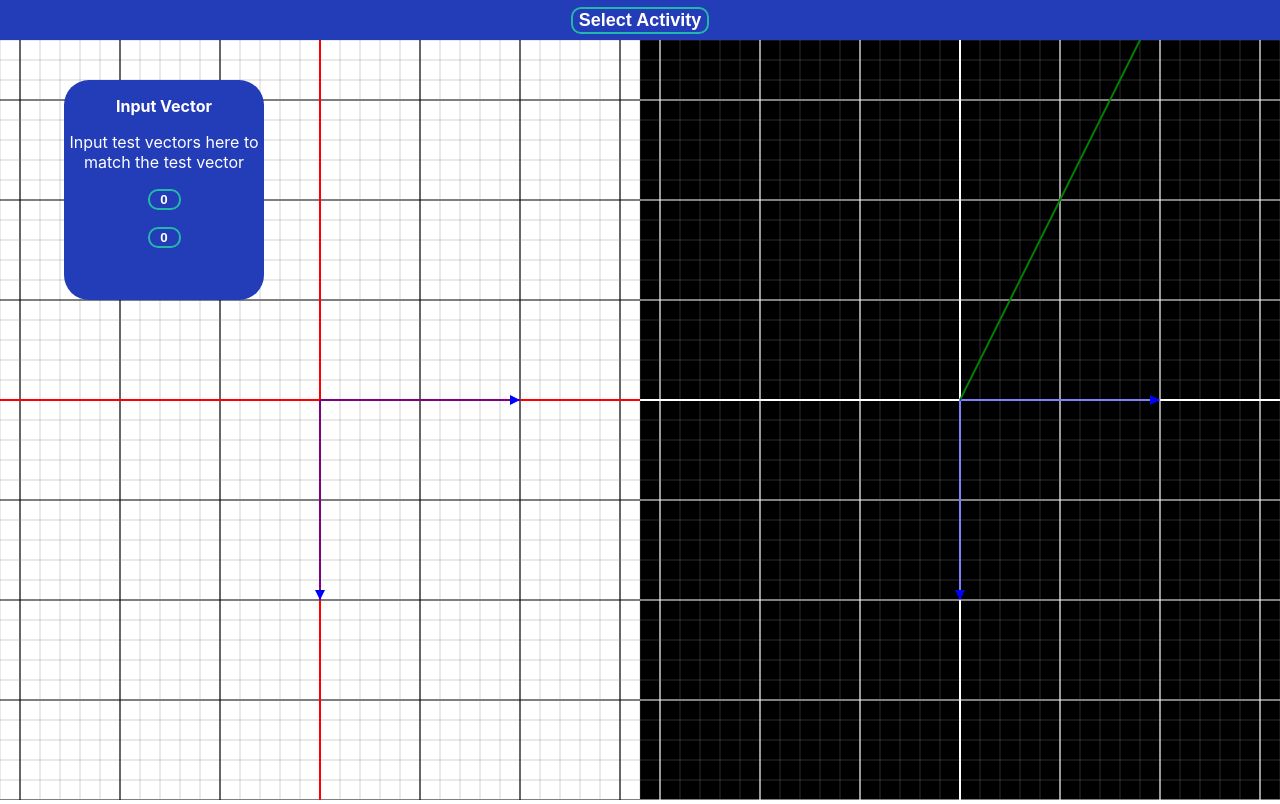
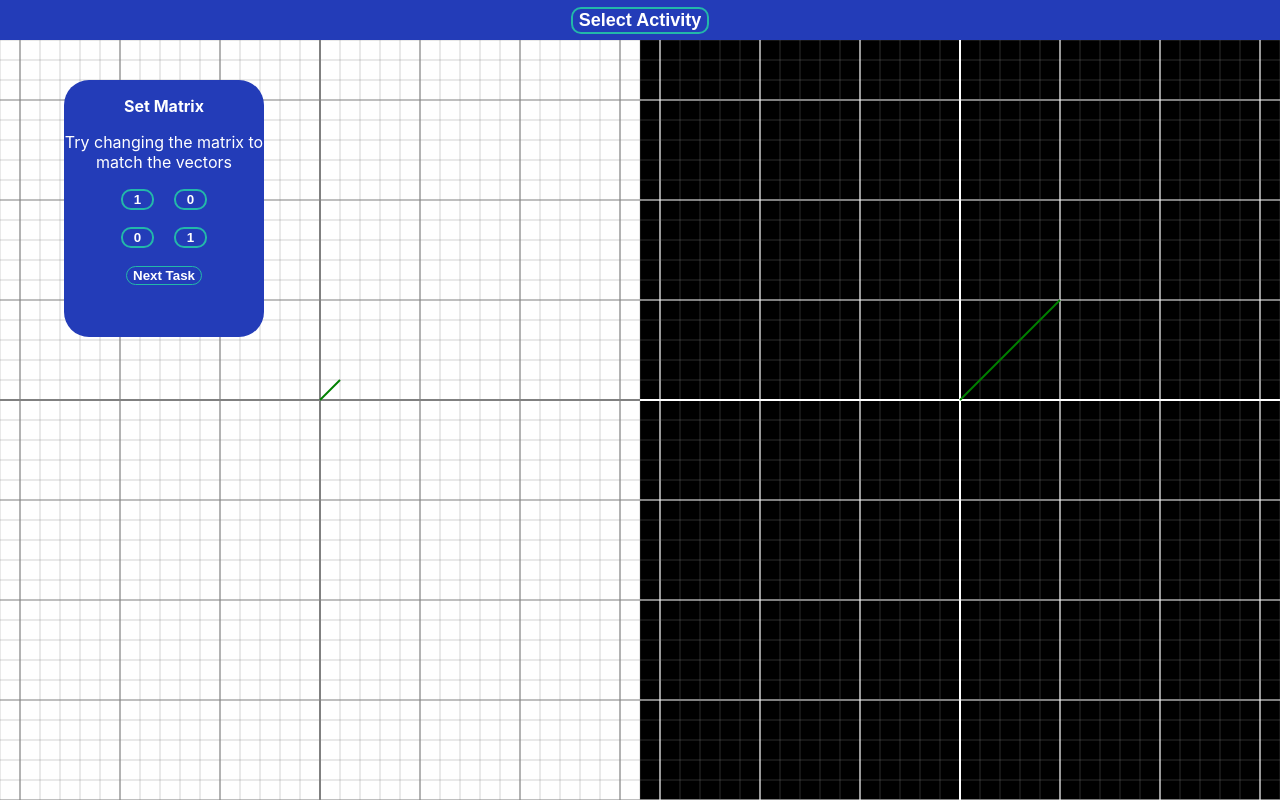
Before and after one commit to SimpsonThomas/maths-web, a React (Create React App) app: page / in a window 1280 px wide. Built offline with nearby package versions, Linux system fonts and the light colour scheme.

Commit message:
Creating tasks

```diff
--- a/src/App.js
+++ b/src/App.js
@@ -6,7 +6,7 @@ import Tasks from './Components/Tasks';
 
 const App = props => {
   const [matrix, setMatrix] = useState( {'new':{1:1,2:0,3:0,4:1}, 'old':{1:1,2:0,3:0,4:1}, 'change':'done'} )
-  const [vector, setVector] = useState( {'x':0, 'y':0} )
+  const [vector, setVector] = useState( {'x':0, 'y':0, old:{'x':0,'y':0}, 'change': 'done'} )
   const [scaleAngle, setScaleAngle] = useState( { 'angle':{'x':0, 'y':0}, 'scale' : {'x':1, 'y':1} } )
   const [showEigen, setShowEigen] = useState(true)
 
--- a/src/Components/Tasks.js
+++ b/src/Components/Tasks.js
@@ -1,23 +1,63 @@
-import React, { useEffect, useRef, useState } from "react";
+import React, { useEffect, useReducer, useRef, useState } from "react";
 import './canvas.css'
 import './tasks.css'
 import SettingsBox, {calculateAngleMatrix, calculateVectors, drawLine, drawLineArrow, initaliseCanvas} from "./canvasComponents";
 
 const Tasks = props => {
-    const inherit = props.props
+    const inherit = props.props.state
+    //const [matrix, setMatrix] = state.matrix
+    //const [vector, setVector] = state.vector
+    const [scaleAngle, setScaleAngle] = inherit.scaleAngle
+    const [showEigen, setShowEigen] = inherit.eigen
+    // creating local state values
+    //const [saveMatrix, setSaveMatrix] = useState()
+    const [currentTask, setCurrentTask] = useState(1)
+    //const [matrix, setMatrix] = useState( {'new':{1:1,2:0,3:0,4:1}, 'old':{1:1,2:0,3:0,4:1}, 'change':'done'} )
+    //const [vector, setVector] = useState( {'new':{'x':5, 'y':5}, old:{'x':0,'y':0}, 'change': 'done'} )
 
-
-    // inheriting state values from App
-    let state = inherit.state
-    const [matrix, setMatrix] = state.matrix
-    const [vector, setVector] = state.vector
-    const [scaleAngle, setScaleAngle] = state.scaleAngle
-    const [showEigen, setShowEigen] = state.eigen
+    // tasks
+    const tasks = {
+        1 : {type:'mat', startMat: [1,0,0,1], endMat: [1,0,0,1], startVec: {'x':1,'y':1}, endVec: {'x':5,'y':5},},
+        2 : {type:'vec', startMat: [1,0,0,1], endMat: [1,0,0,1], startVec: {'x':5,'y':1}, endVec: {'x':5,'y':5},},
+        3 : {type:'mat', startMat: [1,0,0,1], endMat: [1,0,0,1], startVec: {'x':5,'y':1}, endVec: {'x':5,'y':5},},
+        4 : {type:'vec', startMat: [1,0,0,1], endMat: [1,0,0,1], startVec: {'x':1,'y':5}, endVec: {'x':5,'y':5},},
+    }
 
 
 
-    // creating local state values
-    const [saveMatrix, setSaveMatrix] = useState()
+    let initialState = {
+        matrixStart: {'new':tasks[1].startMat,'old':tasks[1].startMat, 'change':'done'},
+        matrixEnd: {'new':tasks[1].endMat,'old':tasks[1].endMat, 'change':'done'},
+        vecStart:{...tasks[1].startVec, old:tasks[1].startVec, change:'done'},
+        vecEnd:{...tasks[1].endVec, old:tasks[1].endVec, change:'done'},
+       // matrix: {'new':{1:1,2:0,3:0,4:1}, 'old':{1:1,2:0,3:0,4:1}, 'change':'done'},
+       // vector: {'x':5, 'y':5, old:{'x':0,'y':0}, 'change': 'done'},
+        currentTask:1,
+    }
+
+    const reducer = (state, action) => {
+        switch (action.type) {
+            case 'matrix':
+                return {...state, matrixStart: {...action.data}}
+            case 'vector':
+                return {...state, vectorStart: {...action.data}}
+            case 'task':
+                let nextTaskNo = state.currentTask+1
+                let nextTask = tasks[nextTaskNo]
+                if ((Object.keys(tasks).includes(nextTaskNo))) console.log('here')
+                else {
+                    switch (nextTask.type) {
+                        case 'mat':
+                            return {...state, currentTask:nextTaskNo, matrix:{'new':nextTask.startMat, 'old':nextTask.startMat, 'change':'done'}}
+                        case 'vec':
+                            return {...state,currentTask:nextTaskNo, vector:{...nextTask.startVec, 'old':nextTask.startVec, 'change':'done'}}
+                    }
+                }
+        }
+        return {...state}
+    }
+
+    const [state, updateState] = useReducer(reducer, initialState)
     //const [zoom, setZoom] = useState({zoom:1, time:Date.now()})
 
     const canvas1Ref = useRef(null)
@@ -54,12 +94,11 @@ const Tasks = props => {
         colourMajor=gridProps.majorAxColour,
         colourVector=gridProps.vectorColour,
         transform=[1,0,0,1],
-        disVector=vector) => { // creating the grid
+        disVector=state.vecStart) => { // creating the grid
         let gridSize = gridProps.size
         let width = ctx.canvas.width
         let height = ctx.canvas.height
         ctx.save()
-
         for (let i=-10*Math.max(height/2,width/2); i*gridSize<=0; i++) {
             let colour = i%5 ===0 ? colourMinor : 'grey'
             colour = i===0 ? colourMajor : colour
@@ -115,43 +154,8 @@ const Tasks = props => {
         let frameCount = 0
         let animationFrameId
 
-
-        /*const canvasOnWheel = (event, canvas=canvas1, context=context1)=>{
-            console.log(zoom.time)
-            event.preventDefault()
-            let now = Date.now()
-            console.log(now-zoom.time < 1000)
-            if (now-zoom.time < 1000) return
-            else {
-                console.log('Heres')
-                var scale = 1;
-                var originx = 0;
-                var originy = 0;
-                var mousex = event.clientX - canvas.offsetLeft;
-                var mousey = event.clientY - canvas.offsetTop;
-                var wheel = event.wheelDelta/120;//n or -n
-                setZoom({zoom:zoom.zoom + wheel/100, time:now})
-                /*context.translate(
-                    originx,
-                    originy
-                );
-                context.scale(zoom,zoom);
-                context.translate(
-                    -( mousex / scale + originx - mousex / ( scale * zoom ) ),
-                    -( mousey / scale + originy - mousey / ( scale * zoom ) )
-                );
-
-                originx = ( mousex / scale + originx - mousex / ( scale * zoom ) );
-                originy = ( mousey / scale + originy - mousey / ( scale * zoom ) );
-                scale *= zoom;
-            }
-        }
-
-        canvas1.addEventListener('wheel', canvasOnWheel)*/
-
-        const animate = (context=context2, canvas=canvas2, transformMat=[1,0,0,1]) => {
+        const animate = (context=context2, canvas=canvas2, matrix, vec) => {
             // animating the changes in the matrix
-
             // initialising the canvas
             initaliseCanvas(context, canvas, gridProps.backgroundColour)
 
@@ -161,52 +165,51 @@ const Tasks = props => {
             let [newVal, oldVal] = [parseInt(matrix.new[position]), parseInt(matrix.old[position])]
             let change = newVal-oldVal
 
-            let mat = [matrix.old[1],matrix.old[2],matrix.old[3],matrix.old[4]]
-            mat[position-1] = parseInt(mat[position-1])+(change/5)*frameCount
+            let mat = [matrix.old[0],matrix.old[1],matrix.old[2],matrix.old[3]]
+            mat[position] = parseInt(mat[position])+(change/5)*frameCount
 
-            grid(context, gridProps.minorAxColour, gridProps.majorAxColour, 'green',mat)
+            grid(context, gridProps.minorAxColour, gridProps.majorAxColour, 'green',mat, vec.new)
 
-            if (showEigen) eigenVector(context,mat)
+            //if (showEigen) eigenVector(context,mat)
             if (frameCount===5) {
-                setMatrix({
-                    old: matrix.old,
-                    new:matrix.new,
-                    change:'done'
+                updateState({
+                    type: 'matrix',
+                    data:{
+                        new: matrix.new,
+                        old: matrix.new,
+                        change: 'done',
+                    }
                 })
             }
-            animationFrameId = window.requestAnimationFrame(() => {animate(context, canvas)})
+            animationFrameId = window.requestAnimationFrame(() => {animate(context, canvas, matrix, vec)})
         }
 
         const render = (
             context,
             canvas,
             mat=[1,0,0,1],
+            disVector={'x':0,'y':0},
             backgroundColour=gridProps.backgroundColour,
             gridColour={minor:gridProps.minorAxColour, major:gridProps.majorAxColour},
-            disVector=vector) => {
+            ) => {
                 initaliseCanvas(context, canvas, backgroundColour)
-
                 grid(context, gridColour.minor, gridColour.major, 'green',mat, disVector)
-                if (showEigen) eigenVector(context,mat)
+                //if (showEigen) eigenVector(context,mat)
         }
 
-        let [, , transform1, transform2, transform3, transform4] = calculateAngleMatrix(scaleAngle)
-        let mat = !switchMat ? (
-            (matrix.new[matrix.change] !=='') ? [matrix.new[1],matrix.new[2],matrix.new[3],matrix.new[4]]
-            : [matrix.old[1],matrix.old[2],matrix.old[3],matrix.old[4]]
-            )
-            : [transform1, transform2, transform3, transform4]
+        let matrix = state.matrixStart
 
-        //mat = mat.map(x => x*zoom.zoom) zoom stuff
+        let mat = (matrix.new[matrix.change] !=='') ? matrix.new
+            : matrix.old
 
-        if ((matrix.change !== 'done' && matrix.new[matrix.change]!=='')) {
-            animate(context1, canvas1)
+        if (matrix.change !== 'done' && matrix.new[matrix.change]!=='') {
+            animate(context1, canvas1, matrix, state.vecStart)
         }
         else {
-            render(context1, canvas1, mat)
+            render(context1, canvas1, mat, state.vecStart)
         }
 
-        render(context2, canvas2,saveMatrix, 'black', {minor:'white',major:'white'}, {'x':10,'y':20})
+        render(context2, canvas2,state.matrixEnd, state.vecEnd, 'black', {minor:'white',major:'white'})
 
         return () => {
             window.cancelAnimationFrame(animationFrameId)
@@ -214,30 +217,80 @@ const Tasks = props => {
         // eslint-disable-next-line react-hooks/exhaustive-deps
     })
 
-    const [switchMat, setSwitchMat] = useState(false)
+    //const [switchMat, setSwitchMat] = useState(false)
     const [showHelp, setShowHelp] = useState(false)
 
-    let settingsProps = {}
-    settingsProps.matrix = [matrix, setMatrix]
-    settingsProps.vector = [vector, setVector]
-    settingsProps.scaleAngle = [scaleAngle, setScaleAngle]
-    settingsProps.switchMat = [switchMat, setSwitchMat]
-    settingsProps.eigen = [showEigen, setShowEigen]
-    settingsProps.setSaveMatrix = setSaveMatrix
-    settingsProps.type = 'main'
+    const updateMatrix = (e, pos) => {
+        e.preventDefault()
+        let value = e.target.value
+        let position = pos-1
+        let matrix = state.matrixStart
+        let oldMatrix = [matrix.new[0],matrix.new[1],matrix.new[2],matrix.new[3]]
+        oldMatrix[position] = (oldMatrix[position] === '') ? matrix.old[position] : oldMatrix[position]
+        let newMatrix = state.matrixStart.new
+        newMatrix[position] = value
+        /*setMatrix({
+            'old' : oldMatrix,
+            'new' : newMatrix,
+            'change' : position
+        })*/
+
+        updateState({
+            type: 'matrix',
+            data:{
+                new: newMatrix,
+                old: oldMatrix,
+                change: position,
+            }
+        })
+    }
+
+    const numberInput = (position) =>{
+        return (
+            <input className='matrixInput'  type="number" value={state.matrixStart.new[position-1] } key={position+'matrixInput'}
+                onChange={e => updateMatrix(e, position)}/>
+        )
+    }
+
+    const nextTask = (e) => {
+        e.preventDefault()
+        updateState({type:'task'})
+    }
 
     const html = <>
         {!selection ?
             <div className={'matrixBox ' + 'boxOpen'}>
-                <p className='boxTitle'>
-                    Input Vector
-                </p>
-                <p style={{color:'white'}}>Input test vectors here to match the test vector</p>
-                <p><input className='matrixInput' value={vector.x}
-                        onChange={e => setVector(prevVec => ( {...prevVec,'x':e.target.value} ))  }/></p>
-                <p><input className='matrixInput' value={vector.y}
-                        onChange={e => setVector(prevVec => ( {...prevVec,'y':e.target.value} ))  }/></p>
-                    <p>&nbsp;</p>
+                { (tasks[currentTask].type ==='vec') ?
+                    <>
+                        <p className='boxTitle'>
+                            Input Vector
+                        </p>
+                        <p style={{color:'white'}}>Input test vectors here to match the test vector</p>
+                        <p><input className='matrixInput' value={state.vectorStart.x}
+                                onChange={e => updateState({type:'vec', data:{'x':e.target.value}})   }/></p>
+                        <p><input className='matrixInput' value={state.vectorStart.y}
+                                onChange={e => updateState({type:'vec', data:{'x':e.target.value}})    }/></p>
+                            <p>&nbsp;</p>
+                    </>
+                    :
+                    <>
+                        <p className='boxTitle'>Set Matrix</p>
+                        <p style={{color:'white'}}>Try changing the matrix to match the vectors</p>
+                        <p>
+                            {
+                                [1,2].map(pos => numberInput(pos) )
+                            }
+                        </p>
+                            {
+                                [3,4].map(pos => numberInput(pos) )
+                            }
+                    </>
+                }
+                <p></p>
+                <button className='quickChange'
+                    onClick={e => {nextTask(e)}}>
+                    Next Task</button>
+                <p>&nbsp;</p>
             </div>
             : <></>}
         <div className='canvas1'>
--- a/src/Components/canvas.js
+++ b/src/Components/canvas.js
@@ -115,7 +115,7 @@ const Canvas = props => {
         let frameCount = 0
         let animationFrameId
 
-        const animate = (context=mainContext, canvas=mainCanvas, transformMat=[1,0,0,1]) => {
+        const animateMat = (context=mainContext, canvas=mainCanvas, transformMat=[1,0,0,1]) => {
             // animating the changes in the matrix
 
             // initialising the canvas
@@ -141,7 +141,7 @@ const Canvas = props => {
                     change:'done'
                 })
             }
-            animationFrameId = window.requestAnimationFrame(() => {animate(context, canvas)})
+            animationFrameId = window.requestAnimationFrame(() => {animateMat(context, canvas)})
         }
 
         const render = (
@@ -165,7 +165,7 @@ const Canvas = props => {
 
 
         if ((matrix.change !== 'done' && matrix.new[matrix.change]!=='')) {
-            animate(mainContext, mainCanvas)
+            animateMat(mainContext, mainCanvas)
         }
         else {
             render(mainContext, mainCanvas, mat)
--- a/src/Components/canvasComponents.js
+++ b/src/Components/canvasComponents.js
@@ -238,9 +238,9 @@ const SettingsBox = props => {
                     <>
                         <p className='boxTitle'>Vector Input</p>
                         <p><input className='matrixInput' value={vector.x}
-                                onChange={e => setVector(prevVec => ( {...prevVec,'x':e.target.value} ))  }/></p>
+                                onChange={e => setVector(prevVec => ( {...prevVec,'x':e.target.value, 'old':prevVec.old, 'change':'x' } ))  }/></p>
                         <p><input className='matrixInput' value={vector.y}
-                                onChange={e => setVector(prevVec => ( {...prevVec,'y':e.target.value} )) }/></p>
+                                onChange={e => setVector(prevVec => ( {...prevVec,'y':e.target.value, 'old':prevVec.old, 'change':'y' } )) }/></p>
                         <p>
                             <button className='quickChange'
                                 onClick={e => {e.preventDefault(); setShowEigen(prev => (!prev) );} }>
```
